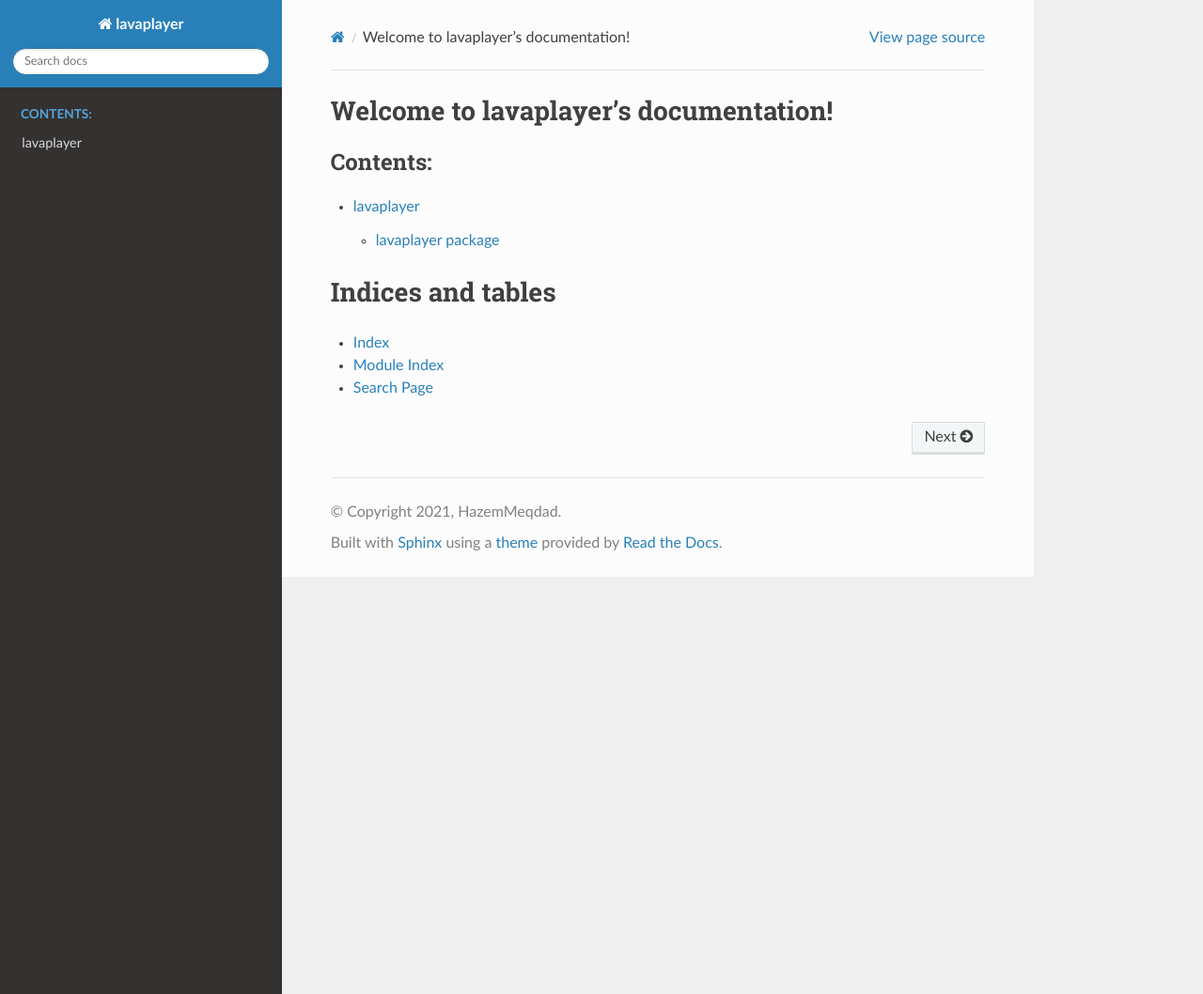
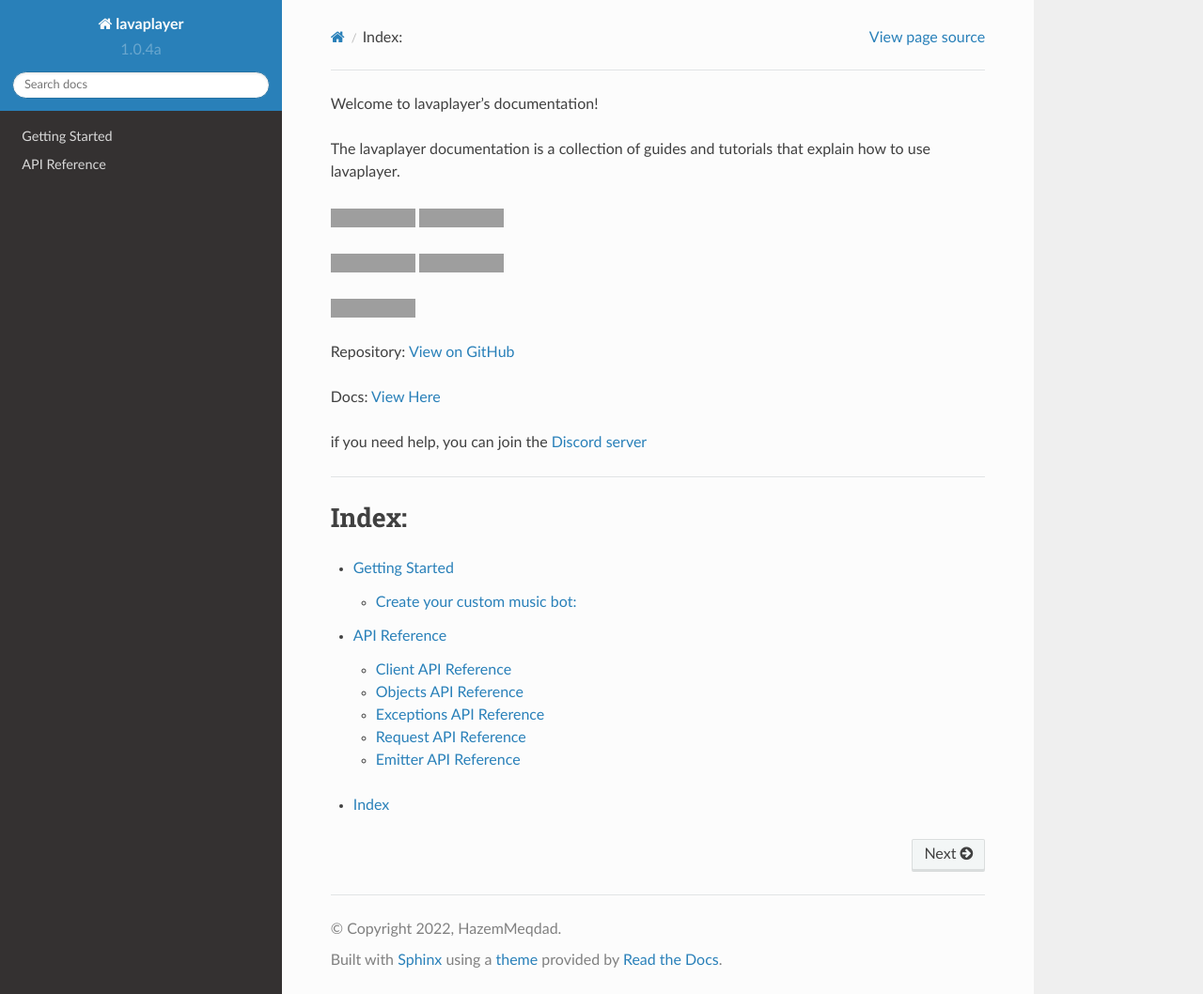
Before and after one commit to HazemMeqdad/lavaplay.py, a Sphinx documentation site: the page built from docs/index.rst, in a window 1280 px wide and 1058 px high. Shown: the whole window at 94% size. Built offline with Sphinx 7.4.7 and the Read the Docs theme 2.0.0, drawn with Linux system fonts in a browser that asks for light colours; grey boxes are pictures that could not be loaded.

Commit message:
some updates to docs

```diff
--- /dev/null
+++ b/docs/api-reference.rst
@@ -0,0 +1,18 @@
+=============
+API Reference
+=============
+
+Here you will find an index of all the API reference pages for lavaplayer's different submodules.
+
+----
+
+**Index:**
+
+.. toctree::
+   :maxdepth: 2
+
+   api_references/client
+   api_references/objects
+   api_references/exceptions
+   api_references/api
+   api_references/emitter
--- /dev/null
+++ b/docs/api_references/client.rst
@@ -0,0 +1,6 @@
+=================
+Client API Reference
+=================
+
+.. automodule:: lavaplayer.client
+   :members:
--- /dev/null
+++ b/docs/api_references/exceptions.rst
@@ -0,0 +1,6 @@
+=================
+Exceptions API Reference
+=================
+
+.. automodule:: lavaplayer.exceptions
+    :members:
--- /dev/null
+++ b/docs/api_references/objects.rst
@@ -0,0 +1,7 @@
+=================
+Objects API Reference
+=================
+
+
+.. automodule:: lavaplayer.objects
+   :members:
--- a/docs/conf.py
+++ b/docs/conf.py
@@ -18,7 +18,7 @@
 # -- Project information -----------------------------------------------------
 
 project = 'lavaplayer'
-copyright = '2021, HazemMeqdad'
+copyright = '2022, HazemMeqdad'
 author = 'HazemMeqdad'
 
 
@@ -27,6 +27,10 @@
 # Add any Sphinx extension module names here, as strings. They can be
 # extensions coming with Sphinx (named 'sphinx.ext.*') or your custom
 # ones.
+autodoc_member_order = 'bysource'
+
+version = '1.0.4a'
+
 extensions = ['sphinx.ext.autodoc',
               "sphinx.ext.githubpages", "sphinx.ext.viewcode"]
 
--- a/docs/index.rst
+++ b/docs/index.rst
@@ -4,19 +4,37 @@
    contain the root `toctree` directive.
 
 Welcome to lavaplayer's documentation!
+
+.. |b1| image:: https://img.shields.io/badge/code%20style-black-000000.svg
+.. |b2| image:: https://img.shields.io/pypi/v/lavaplayer.svg
+.. |b3| image:: https://img.shields.io/pypi/pyversions/lavaplayer
+.. |b4| image:: https://img.shields.io/github/stars/HazemMeqdad/lavaplayer
+.. |b5| image:: https://img.shields.io/github/forks/HazemMeqdad/lavaplayer
+
+The lavaplayer documentation is a collection of guides and tutorials that
+explain how to use lavaplayer.
+
+|b1| |b2|
+
+|b4| |b5|
+
+|b3|
+
+Repository: `View on GitHub <https://github.com/HazemMeqdad/lavaplayer>`_
+
+Docs: `View Here <https://lavaplayer.readthedocs.io/>`_
+
+if you need help, you can join the `Discord server <https://discord.gg/VcWRRphVQB>`_
+
 ======================================
+
+Index:
+------
 
 .. toctree::
    :maxdepth: 2
-   :caption: Contents:
 
-   modules
-
-
-
-Indices and tables
-==================
+   getting-started
+   api-reference
 
 * :ref:`genindex`
-* :ref:`modindex`
-* :ref:`search`
```
Also changed, not shown: docs/api_references/api.rst (added, +15 -0 lines), docs/api_references/emitter.rst (added, +9 -0 lines), docs/getting-started.rst (added, +120 -0 lines), 1 other file.
